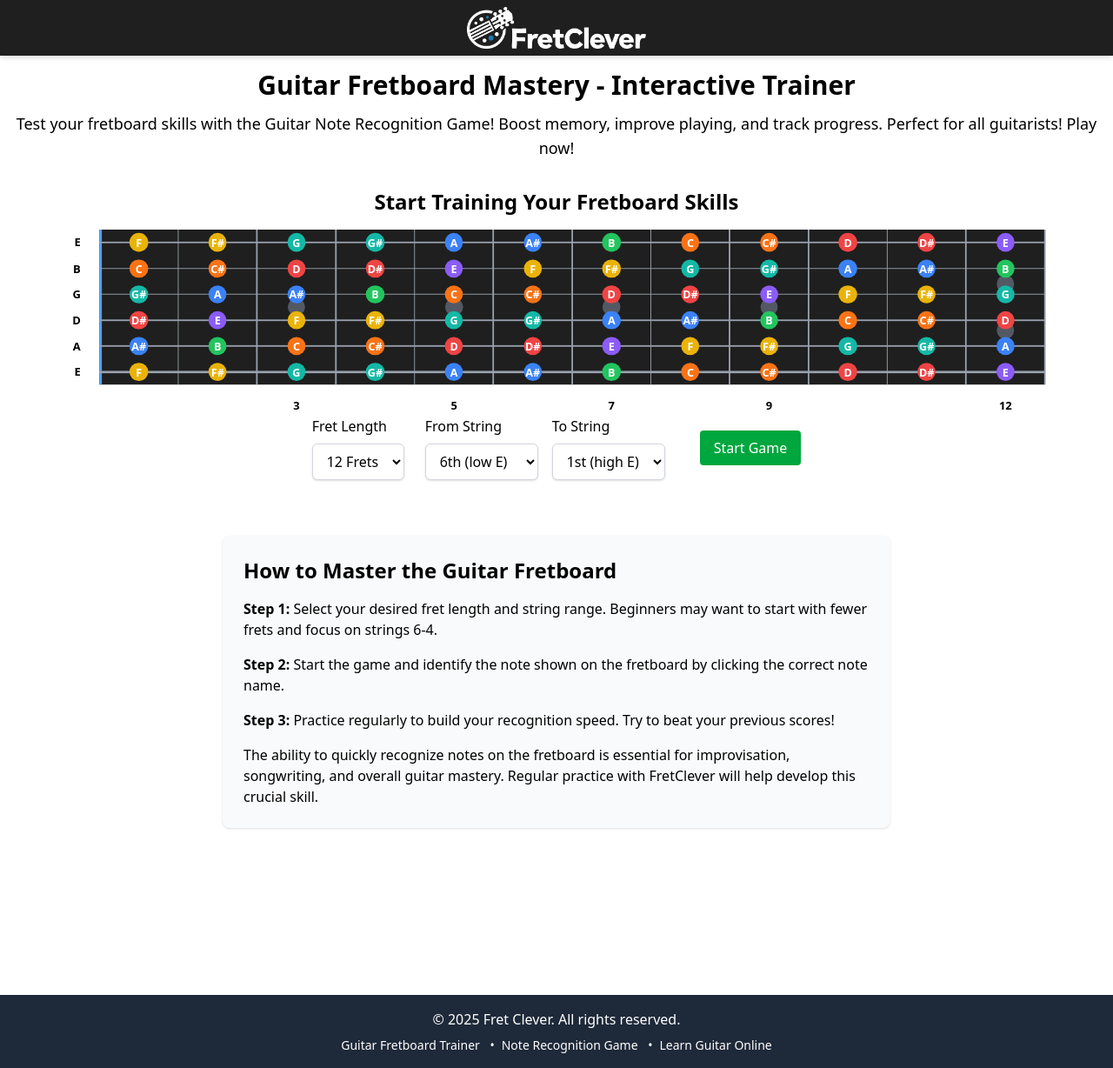
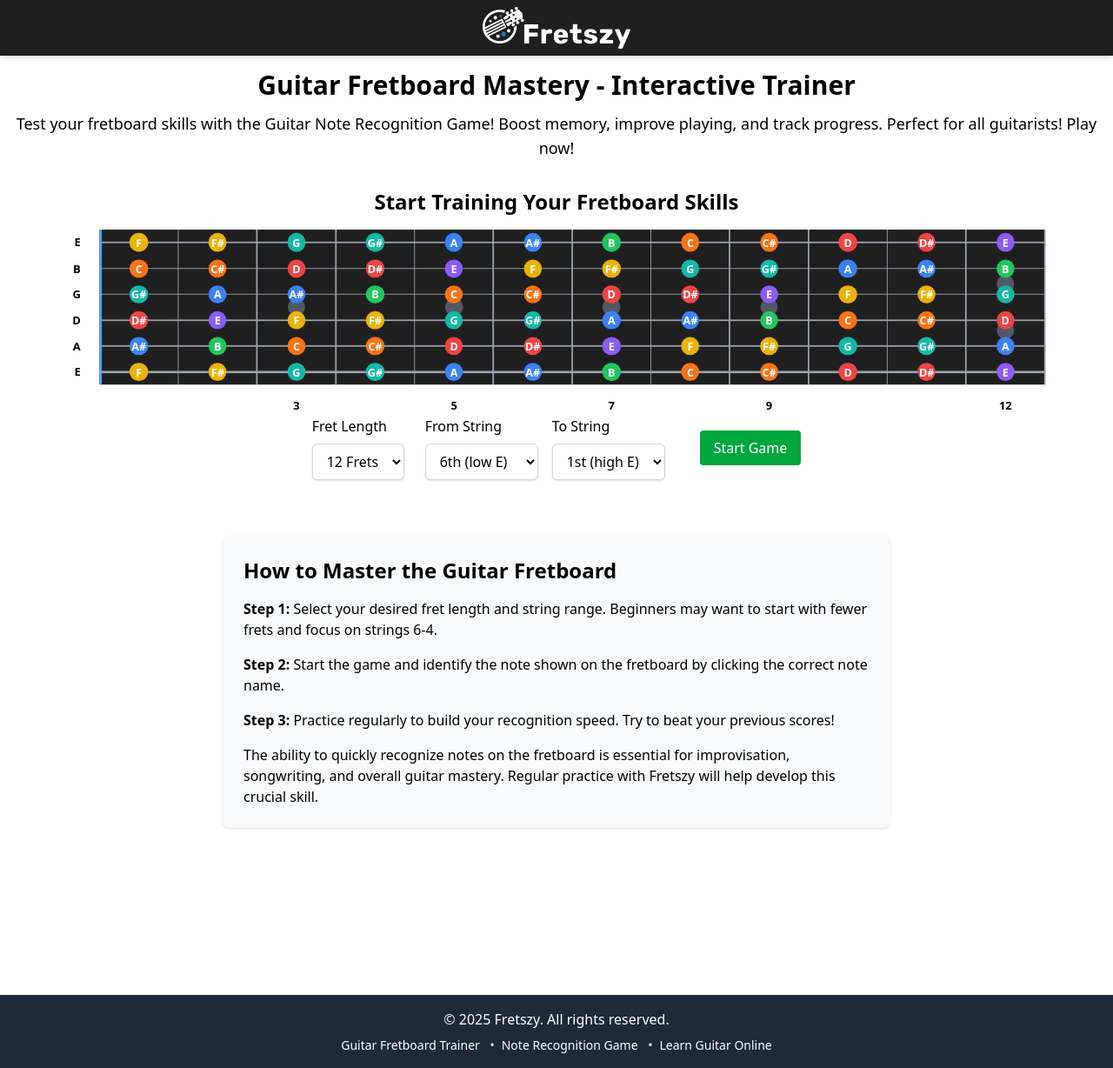
Before and after one commit to benigogoi/fretszyFe, a React (Vite) app: page / in a window 1280 px wide. Shown: the whole page at 87% size. Built offline with nearby package versions, Linux system fonts and the light colour scheme.

Commit message:
Fixed rebranding

```diff
--- a/index.html
+++ b/index.html
@@ -5,7 +5,7 @@
   <meta charset="UTF-8" />
   <link rel="icon" type="image/png" href="/src/assets/favicon.png" />
   <meta name="viewport" content="width=device-width, initial-scale=1.0, maximum-scale=5.0" />
-  <title>Fret Clever - Master the Guitar Fretboard | Note Finder Tool</title>
+  <title>Fretszy - Master the Guitar Fretboard | Note Finder Tool</title>
   <meta name="description"
     content="Improve your guitar playing with FretClever's interactive fretboard trainer.
      Learn notes, build speed, and master the fretboard with our free online tool." />
@@ -14,13 +14,13 @@
 
   <!-- Open Graph / Social Media Tags -->
   <meta property="og:type" content="website" />
-  <meta property="og:title" content="Fret Clever - Master the Guitar Fretboard" />
+  <meta property="og:title" content="Fretszy- Master the Guitar Fretboard" />
   <meta property="og:description"
     content="Interactive fretboard trainer to help guitarists learn notes and master the fretboard." />
-  <meta property="og:url" content="https://fretclever.vercel.app/" />
+  <meta property="og:url" content="https://fretszy.vercel.app/" />
 
   <!-- Canonical URL - Update when you get your domain -->
-  <link rel="canonical" href="https://fretclever.vercel.app/" />
+  <link rel="canonical" href="https://fretszy.vercel.app/" />
 </head>
 
 <body>
--- a/src/App.tsx
+++ b/src/App.tsx
@@ -426,7 +426,7 @@ function App() {
                     <strong>Step 3:</strong> Practice regularly to build your recognition speed. Try to beat your previous scores!
                   </p>
                   <p>
-                    The ability to quickly recognize notes on the fretboard is essential for improvisation, songwriting, and overall guitar mastery. Regular practice with FretClever will help develop this crucial skill.
+                    The ability to quickly recognize notes on the fretboard is essential for improvisation, songwriting, and overall guitar mastery. Regular practice with Fretszy will help develop this crucial skill.
                   </p>
                 </div>
               </div>
@@ -451,7 +451,7 @@ function App() {
               {
                 "@context": "https://schema.org",
                 "@type": "WebApplication",
-                "name": "Fret Clever",
+                "name": "Fretszy",
                 "description": "Interactive guitar fretboard trainer to help guitarists learn notes and master the fretboard",
                 "applicationCategory": "EducationalApplication",
                 "operatingSystem": "Any",
--- a/src/components/layout/Footer.tsx
+++ b/src/components/layout/Footer.tsx
@@ -7,7 +7,7 @@ interface FooterProps {
 
 const Footer: React.FC<FooterProps> = ({
     copyrightYear = new Date().getFullYear(),
-    appName = 'Fret Clever'
+    appName = 'Fretszy'
 }) => {
     return (
         <footer className="bg-gray-800 text-white py-4 mt-auto">
--- a/src/components/layout/Navbar.tsx
+++ b/src/components/layout/Navbar.tsx
@@ -1,5 +1,5 @@
 import React from 'react';
-import logo from "../../assets/fretCleverLogo1.png";
+import logo from "../../assets/FretszyLogo.png";
 
 interface NavbarProps {
     title?: string;
@@ -20,7 +20,7 @@ const Navbar: React.FC<NavbarProps> = () => {
                             <span className="font-bold text-xl">
                                 <img
                                     src={logo}
-                                    alt="Fret Clever Guitar Fretboard Training Tool Logo"
+                                    alt="Fretszy Guitar Fretboard Training Tool Logo"
                                     className="h-16 w-auto p-2"
                                 />
                             </span>
--- a/src/utils/SEOUtils.tsx
+++ b/src/utils/SEOUtils.tsx
@@ -8,7 +8,7 @@
  * @param title The page-specific part of the title
  */
 export const updateTitle = (title: string) => {
-    document.title = `${title} | Fret Clever - Guitar Fretboard Trainer`;
+    document.title = `${title} | Fretszy - Guitar Fretboard Trainer`;
 };
 
 /**
```
Also changed, not shown: src/assets/FretszyLogo.png (added).
